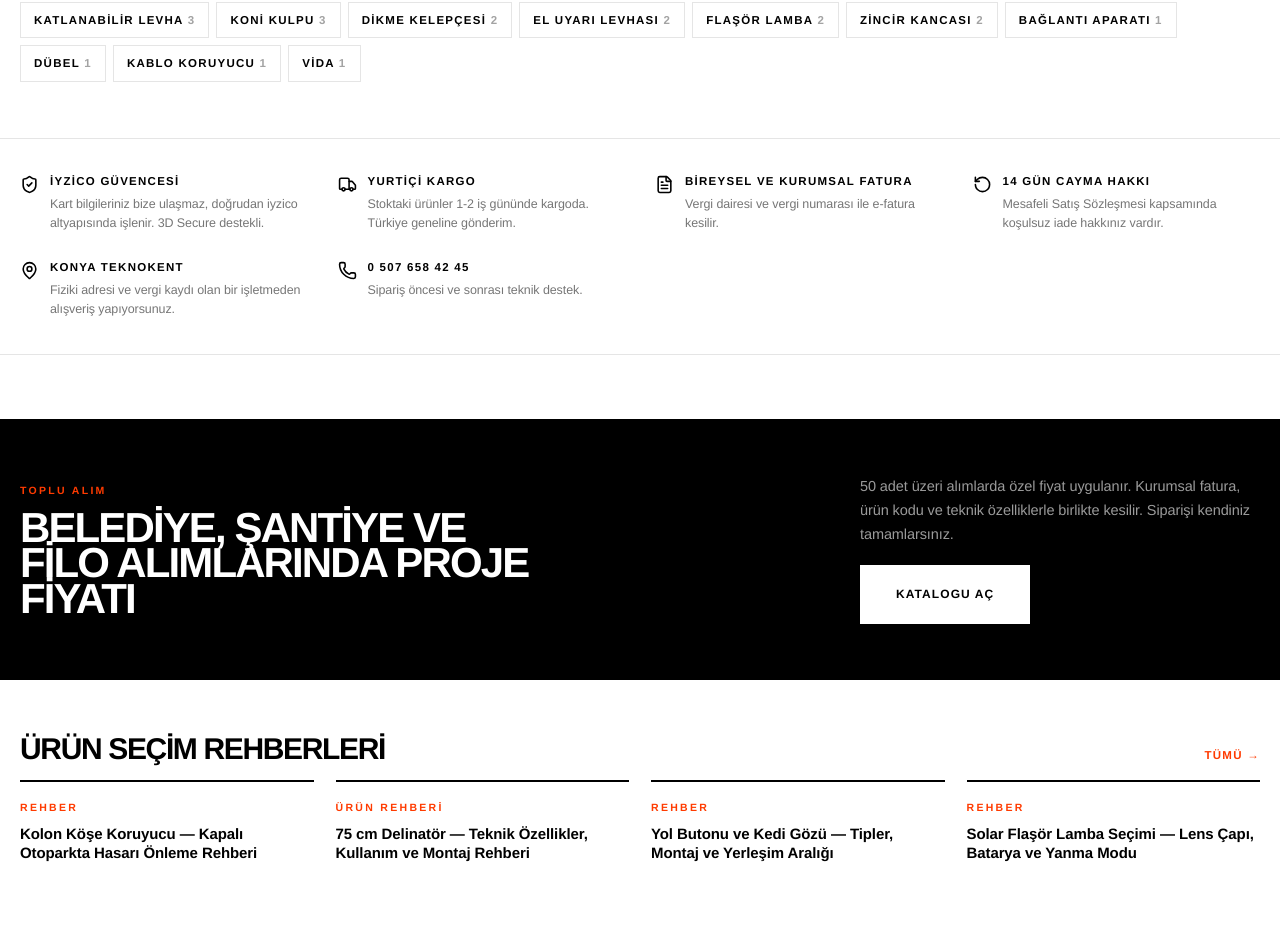
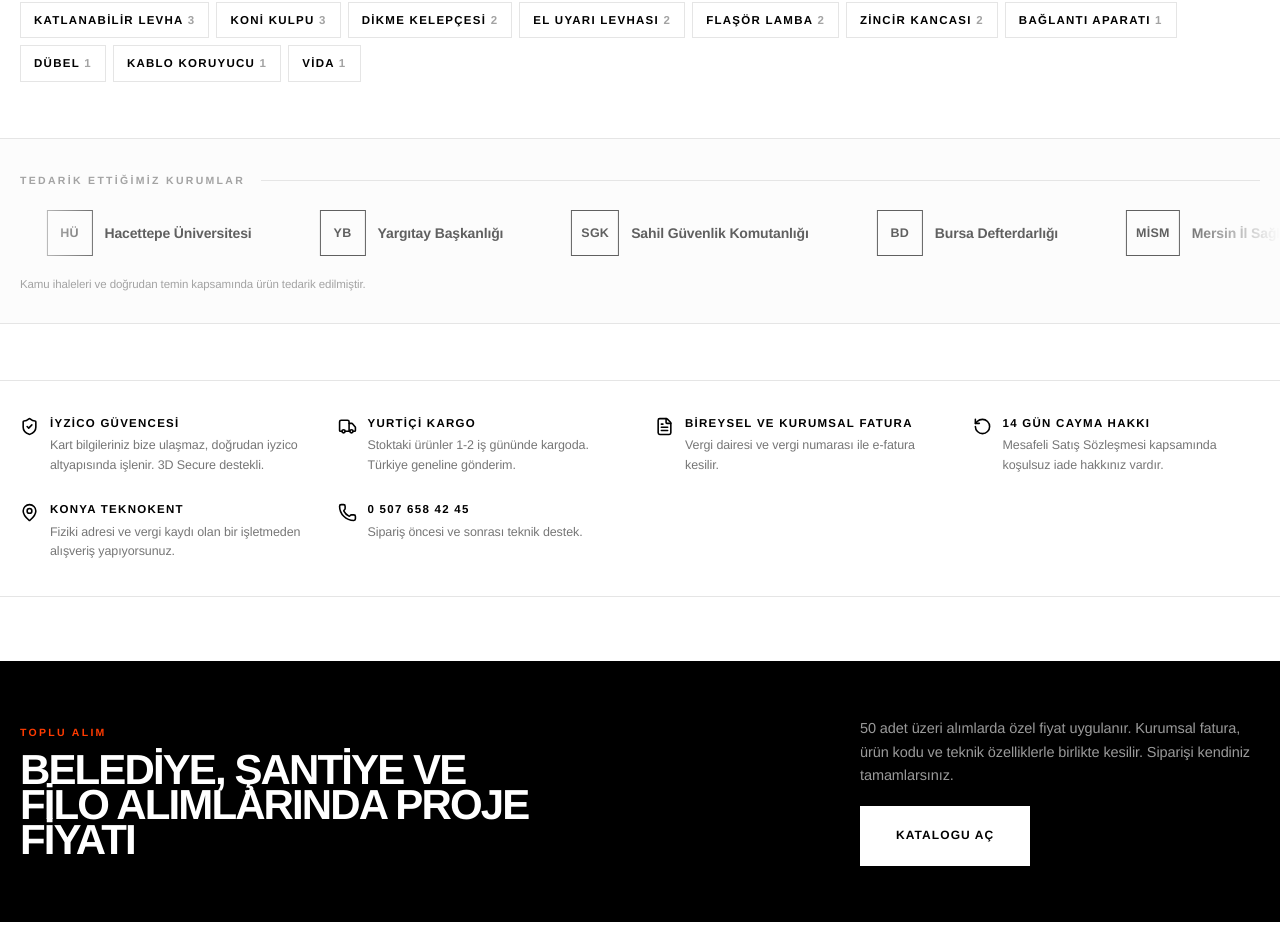
Before and after one commit to pekcandanoglumustafa/cvsepeti-shop, a Next.js app: page / in a window 1280 px wide. Shown: the part 6163-7098 px from the top of the page. Built offline with nearby package versions, Linux system fonts and the light colour scheme.

Commit message:
feat: kayan referans bandi - tedarik edilen kamu kurumlari

```diff
--- a/app/page.tsx
+++ b/app/page.tsx
@@ -4,6 +4,7 @@ import ProductCard from "@/components/ProductCard";
 import CategoryCard from "@/components/CategoryCard";
 import HeroMozaik from "@/components/HeroMozaik";
 import GuvenBandi from "@/components/GuvenBandi";
+import Referanslar from "@/components/Referanslar";
 import GuvenSerit from "@/components/GuvenSerit";
 import OdemeSerit from "@/components/OdemeSerit";
 import { tumYazilar } from "@/lib/blog";
@@ -116,6 +117,8 @@ export default function Home() {
         </div>
       </section>
 
+      <Referanslar />
+
       <GuvenBandi />
 
       {/* ---- KURUMSAL ---- */}
--- /dev/null
+++ b/components/Referanslar.tsx
@@ -0,0 +1,82 @@
+const KURUMLAR = [
+  { ad: "Jandarma Genel Komutanlığı", kisa: "JGK" },
+  { ad: "Hacettepe Üniversitesi", kisa: "HÜ" },
+  { ad: "Yargıtay Başkanlığı", kisa: "YB" },
+  { ad: "Sahil Güvenlik Komutanlığı", kisa: "SGK" },
+  { ad: "Bursa Defterdarlığı", kisa: "BD" },
+  { ad: "Mersin İl Sağlık Müdürlüğü", kisa: "MİSM" },
+  { ad: "Arnavutköy Devlet Hastanesi", kisa: "ADH" },
+];
+
+function Sira({ gizli = false }: { gizli?: boolean }) {
+  return (
+    <div className="rf-sira" aria-hidden={gizli}>
+      {KURUMLAR.map((k) => (
+        <span key={k.ad} className="rf-oge">
+          <span className="rf-mono" aria-hidden="true">{k.kisa}</span>
+          <span className="rf-ad">{k.ad}</span>
+        </span>
+      ))}
+    </div>
+  );
+}
+
+/**
+ * Referans bandı — tedarik edilen kamu kurumları.
+ * Sessiz, gri tonlu, yavaş akan. Gösteriş değil güven amaçlı.
+ */
+export default function Referanslar() {
+  return (
+    <section className="rf" aria-label="Tedarik ettiğimiz kurumlar">
+      <div className="rf-baslik">
+        <span className="eyebrow" style={{ color: "var(--dim)" }}>Tedarik ettiğimiz kurumlar</span>
+        <span className="rf-cizgi" aria-hidden="true" />
+      </div>
+
+      <div className="rf-kayan">
+        <Sira />
+        <Sira gizli />
+      </div>
+
+      <p className="rf-not">
+        Kamu ihaleleri ve doğrudan temin kapsamında ürün tedarik edilmiştir.
+      </p>
+
+      <style>{`
+        .rf{border-top:1px solid var(--hair);border-bottom:1px solid var(--hair);
+            padding:34px 0 30px;margin-top:56px;background:#FCFCFC}
+        .rf-baslik{max-width:1520px;margin:0 auto 22px;padding:0 20px;
+                   display:flex;align-items:center;gap:16px}
+        .rf-cizgi{flex:1;height:1px;background:var(--hair)}
+        .rf-kayan{overflow:hidden;display:flex;white-space:nowrap;
+                  -webkit-mask-image:linear-gradient(90deg,transparent,#000 8%,#000 92%,transparent);
+                  mask-image:linear-gradient(90deg,transparent,#000 8%,#000 92%,transparent)}
+        .rf-sira{display:flex;align-items:center;flex-shrink:0;
+                 animation:rf-kay 46s linear infinite}
+        .rf-oge{display:inline-flex;align-items:center;gap:12px;padding:0 34px;
+                opacity:.62;transition:opacity .25s;filter:grayscale(1)}
+        .rf-kayan:hover .rf-oge{opacity:.5}
+        .rf-oge:hover{opacity:1!important}
+        .rf-mono{display:grid;place-items:center;min-width:46px;height:46px;padding:0 9px;
+                 border:1.5px solid var(--ink);font-size:12.5px;font-weight:900;
+                 letter-spacing:.02em;color:var(--ink);flex-shrink:0}
+        .rf-ad{font-size:14px;font-weight:700;letter-spacing:-.01em;color:var(--ink)}
+        @keyframes rf-kay{from{transform:translateX(0)}to{transform:translateX(-100%)}}
+        .rf-kayan:hover .rf-sira{animation-play-state:paused}
+        .rf-not{max-width:1520px;margin:20px auto 0;padding:0 20px;
+                font-size:11.5px;color:var(--dim)}
+        @media(prefers-reduced-motion:reduce){
+          .rf-sira{animation:none}
+          .rf-kayan{flex-wrap:wrap;white-space:normal;justify-content:center;mask-image:none;-webkit-mask-image:none}
+          .rf-sira:last-child{display:none}
+          .rf-oge{padding:8px 18px}
+        }
+        @media(max-width:640px){
+          .rf-oge{padding:0 22px;gap:10px}
+          .rf-mono{min-width:40px;height:40px;font-size:11px}
+          .rf-ad{font-size:12.5px}
+        }
+      `}</style>
+    </section>
+  );
+}
```
